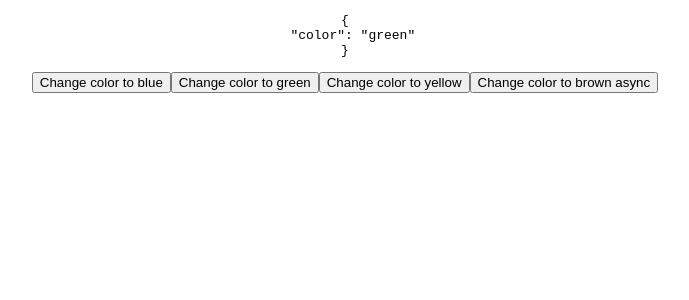
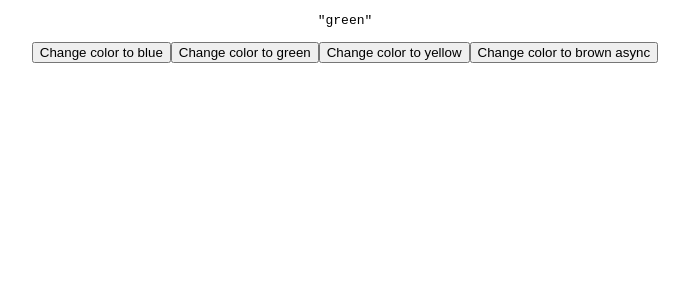
Before and after one commit to nathanqueija/multiple-providers, a React (Create React App) app: page / in a window 1280 px wide. Shown: the top 300 px of the page, without its empty margins (295-984 px from the left). Built offline with nearby package versions, Linux system fonts and the light colour scheme.

Commit message:
move actions to separate file

```diff
--- a/src/@madebyus/ranking/actionTypes.js
+++ /dev/null
@@ -1 +0,0 @@
-export const UPDATE_COLOR = 'UPDATE_COLOR';
--- /dev/null
+++ b/src/@madebyus/ranking/actions.js
@@ -0,0 +1,11 @@
+export const UPDATE_COLOR = 'UPDATE_COLOR';
+
+export default (state, dispatch) => ({
+  updateColor: color => dispatch({ type: UPDATE_COLOR, payload: color }),
+  updateColorAsync: async color => {
+    await setTimeout(
+      () => dispatch({ type: UPDATE_COLOR, payload: color }),
+      2000
+    );
+  }
+});
--- a/src/@madebyus/ranking/reducer.js
+++ b/src/@madebyus/ranking/reducer.js
@@ -1,4 +1,4 @@
-import { UPDATE_COLOR } from './actionTypes';
+import { UPDATE_COLOR } from './actions';
 
 export default (state, action) => {
   const { type, payload } = action;
--- a/src/@madebyus/ranking/store.js
+++ b/src/@madebyus/ranking/store.js
@@ -1,29 +1,20 @@
 import React from 'react';
 import reducer from './reducer';
 import initialState from './initialState';
-import { UPDATE_COLOR } from './actionTypes';
+import createActions from './actions';
 
 export const Context = React.createContext();
 
 const RankingStore = ({ children }) => {
   const [state, dispatch] = React.useReducer(reducer, initialState);
-
-  const updateColor = color => dispatch({ type: UPDATE_COLOR, payload: color });
-
-  const updateColorAsync = async color => {
-    await setTimeout(
-      () => dispatch({ type: UPDATE_COLOR, payload: color }),
-      2000
-    );
-  };
+  const actions = createActions(state, dispatch);
 
   const value = React.useMemo(
     () => ({
-      data: state,
-      updateColor,
-      updateColorAsync
+      ...state,
+      ...actions
     }),
-    [state]
+    [state, actions]
   );
 
   return <Context.Provider value={value}>{children}</Context.Provider>;
--- a/src/components/Page.js
+++ b/src/components/Page.js
@@ -1,11 +1,11 @@
 import React from 'react';
 import { useRanking } from '@madebyus/ranking';
 const SamplePage = () => {
-  const { data, updateColor, updateColorAsync } = useRanking();
+  const { color, updateColor, updateColorAsync } = useRanking();
 
   return (
     <div>
-      <pre>{JSON.stringify(data, null, 2)}</pre>
+      <pre>{JSON.stringify(color, null, 2)}</pre>
       <button onClick={() => updateColor('blue')}>Change color to blue</button>
       <button onClick={() => updateColor('green')}>
         Change color to green
```
